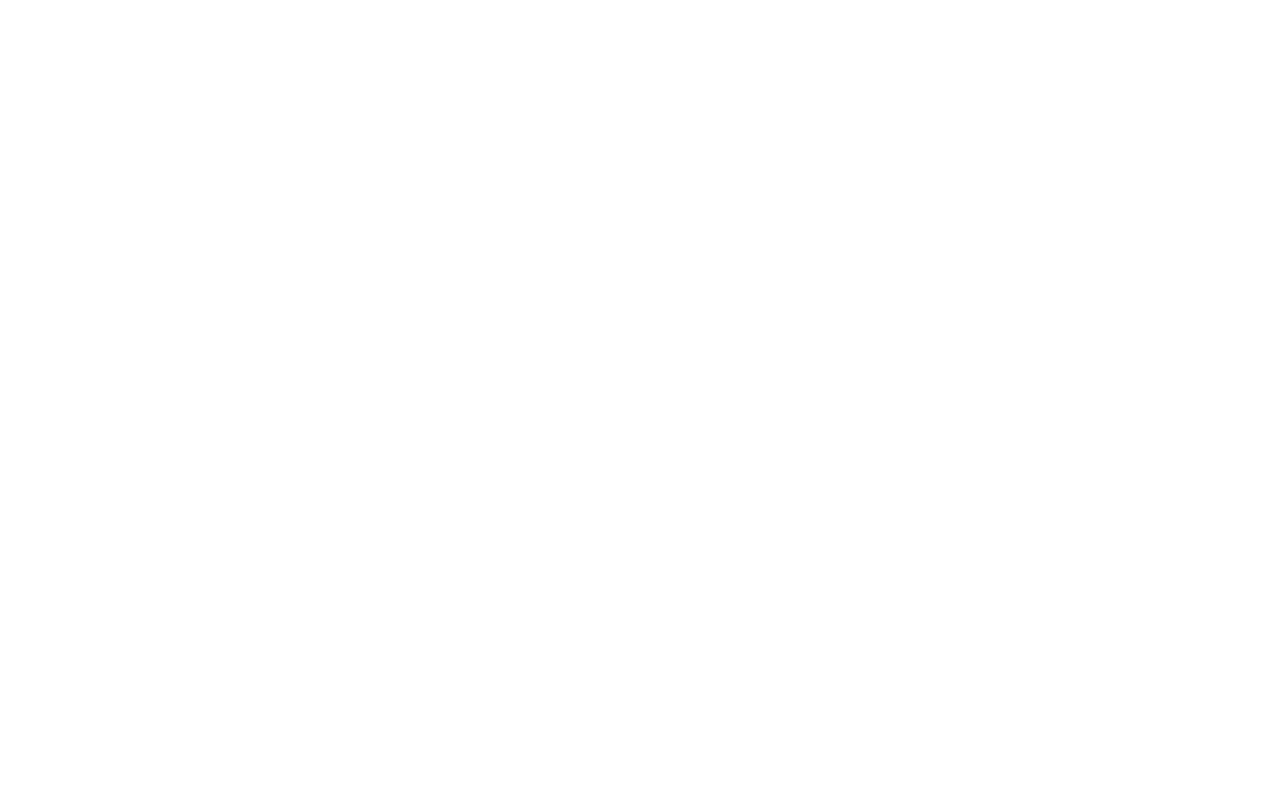
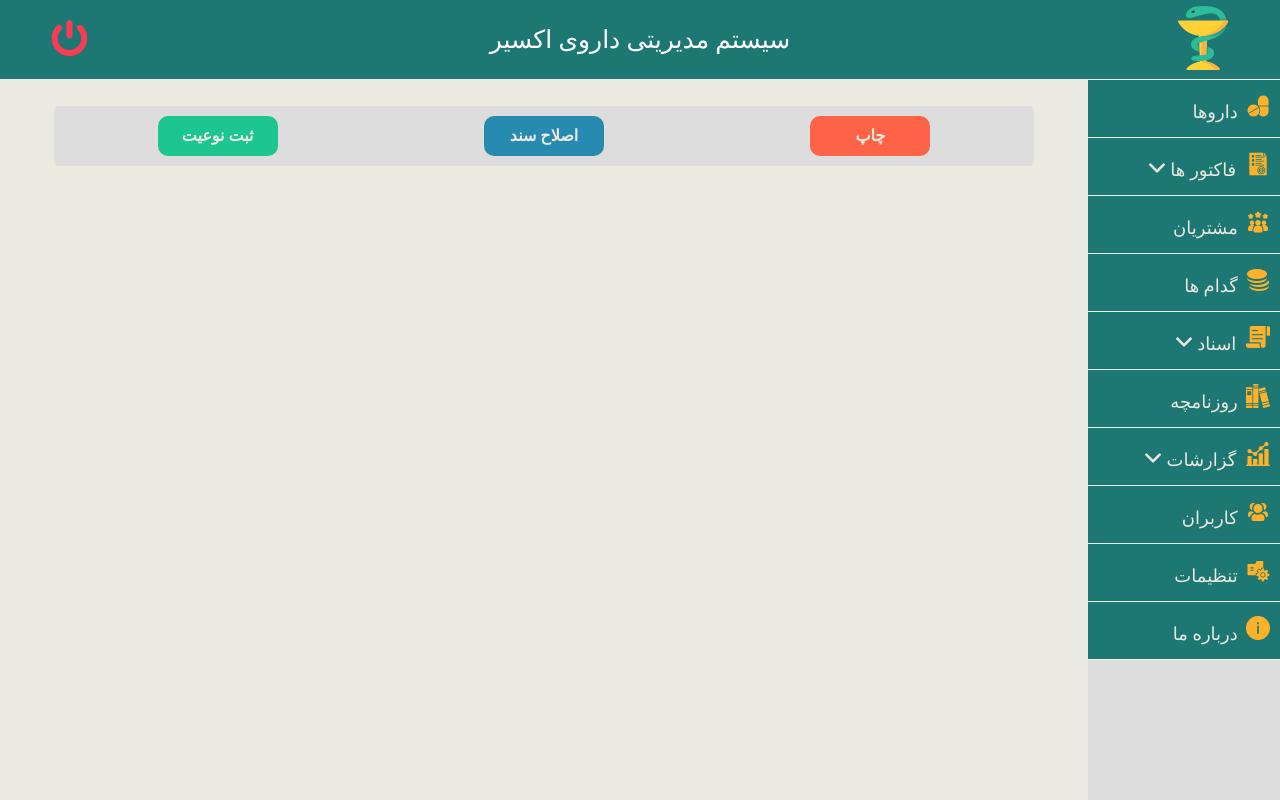
Before and after one commit to RezaHabibi1001/ExchangeFront, a React (Create React App) app: page /recievedCheck in a window 1280 px wide. Before the commit this address had no page. Built offline with nearby package versions, Linux system fonts and the light colour scheme.

Commit message:
recievedCheck file created

```diff
--- a/src/App.js
+++ b/src/App.js
@@ -9,6 +9,7 @@
 import { Customers } from './Components/Customers/Customers';
 import { Stacks } from './Components/Stacks/Stacks';
 import { Users } from './Components/Users/User';
+import { RecievedCheck } from './Components/Checks/RecievedCheck';
 
 function App() {
   return (
@@ -87,6 +88,14 @@
           </Fragment>
         }
         />
+        <Route
+        path='/recievedCheck'
+        element={
+          <Fragment>
+            <RecievedCheck />
+          </Fragment>
+        }
+        />
 
    </Routes>
    </BrowserRouter>
--- /dev/null
+++ b/src/Components/Checks/RecievedCheck.jsx
@@ -0,0 +1,27 @@
+import { Header } from "../StaticComponents/Header";
+import { SideBar } from "../StaticComponents/SideBar";
+
+import "../../Styles/Checks/RecievedCheck.css"
+export function RecievedCheck() {
+    return(
+        <div className="container">
+            <Header />
+            <SideBar />
+            <div className="content">
+            <div className="recievedCheck-container">
+            <div className="checks-header">
+                    <span className="btn btn-print">چاپ</span>
+                    <span className="btn">اصلاح سند</span>
+                    <span className="btn btn-save">ثبت نوعیت</span>
+            </div>
+            <div className="checks">
+                <form action="#">
+
+                </form>
+            </div>
+            </div>
+
+            </div>
+        </div>
+    )
+}
--- a/src/Components/StaticComponents/SideBar.jsx
+++ b/src/Components/StaticComponents/SideBar.jsx
@@ -25,7 +25,7 @@
             <DropDownButton
             dropdownName="اسناد"
             dropdownIcon ="bill.png"
-            dropdownLink={[{linkName:'سند رسید',linkUrl:'#'},{linkName:'سند بردگی',linkUrl:'#'}]}
+            dropdownLink={[{linkName:'سند رسید',linkUrl:'/recievedCheck'},{linkName:'سند بردگی',linkUrl:'#'}]}
             />
             <Button buttonText="روزنامچه" buttonIcon="roznamcha.png"/>
             <DropDownButton
--- /dev/null
+++ b/src/Styles/Checks/RecievedCheck.css
@@ -0,0 +1,14 @@
+@import url('../../Styles/StaticComponents/Global.css');
+.checks-header{
+    width: 90%;
+    height: 60px;
+    background-color: #ddd;
+    display: flex;
+    flex-direction: row;
+    justify-content:space-around;
+    align-items: center;
+    margin: 0 auto;
+    direction: rtl;
+    border-radius: 5px;
+    margin-bottom: 20px;
+}
```
